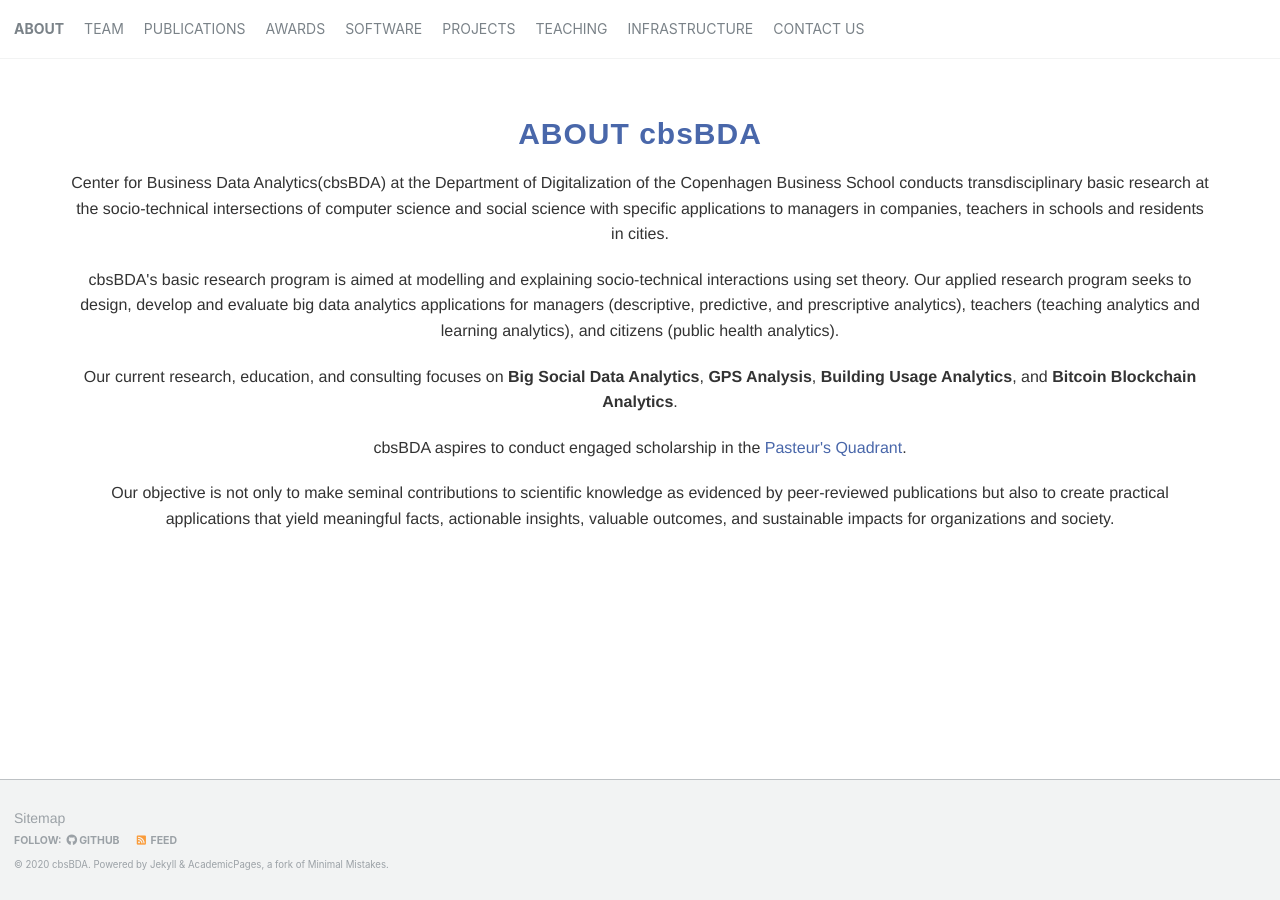
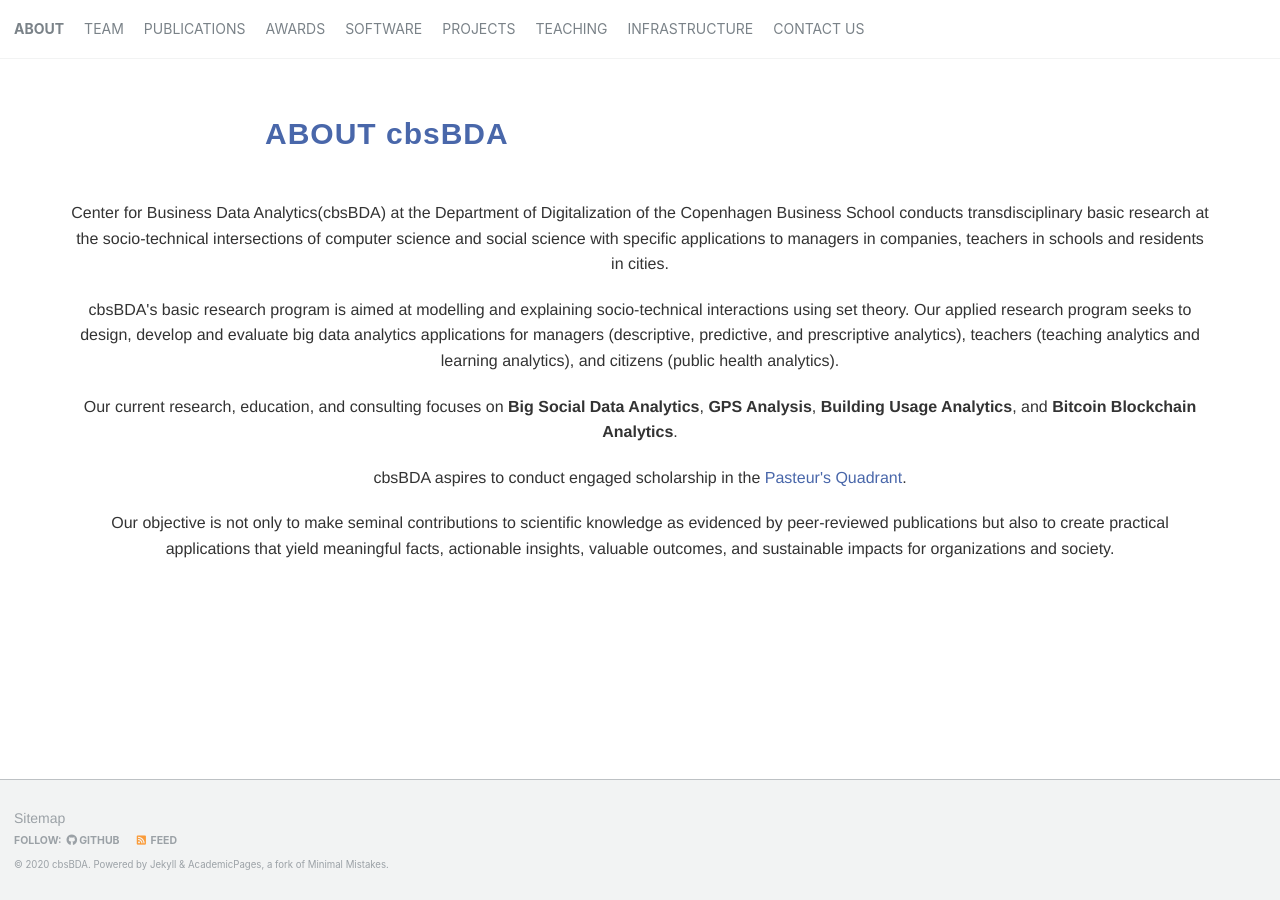
Before and after one commit to cbsBDA/cbsBDA-homepage, a Jekyll site: the page built from _pages/about.md, in a window 1280 px wide. Built offline with Jekyll 4.4.1, drawn with Linux system fonts in a browser that asks for light colours.

Commit message:
Update about.md

```diff
--- a/_pages/about.md
+++ b/_pages/about.md
@@ -11,12 +11,12 @@ author_profile: true
 <!-- Section: about -->
 <section id="about" class="home-section text-center">
   <div class="heading-about">
-    <div class="container">
+    <div class="container w-100 p-0 m-0">
       <div class="row">
-        <div class="col-lg-8 col-lg-offset-2 m-auto">
-          <div class="wow bounceInDown" data-wow-delay="0.4s">
+        <div class="col-lg-8 col-lg-offset-2">
+          <div class="wow bounceInDown m-0" data-wow-delay="0.4s">
             <div class="section-heading">
-              <h2 class="mb-0">ABOUT cbsBDA</h2>
+              <h2 class="text-left">ABOUT cbsBDA</h2>
             </div>
           </div>
         </div>
```
